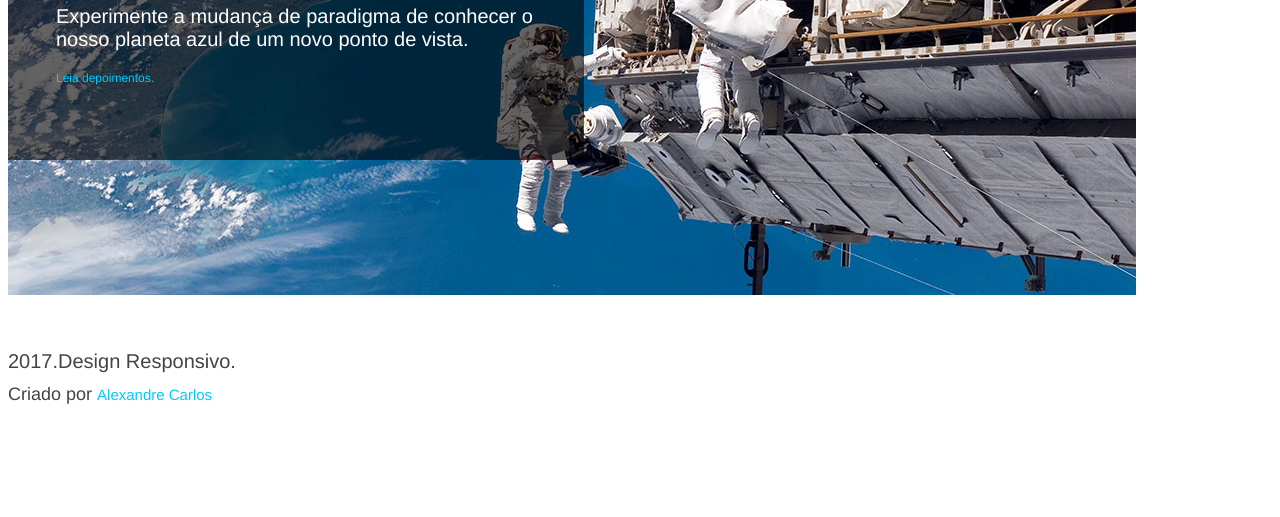
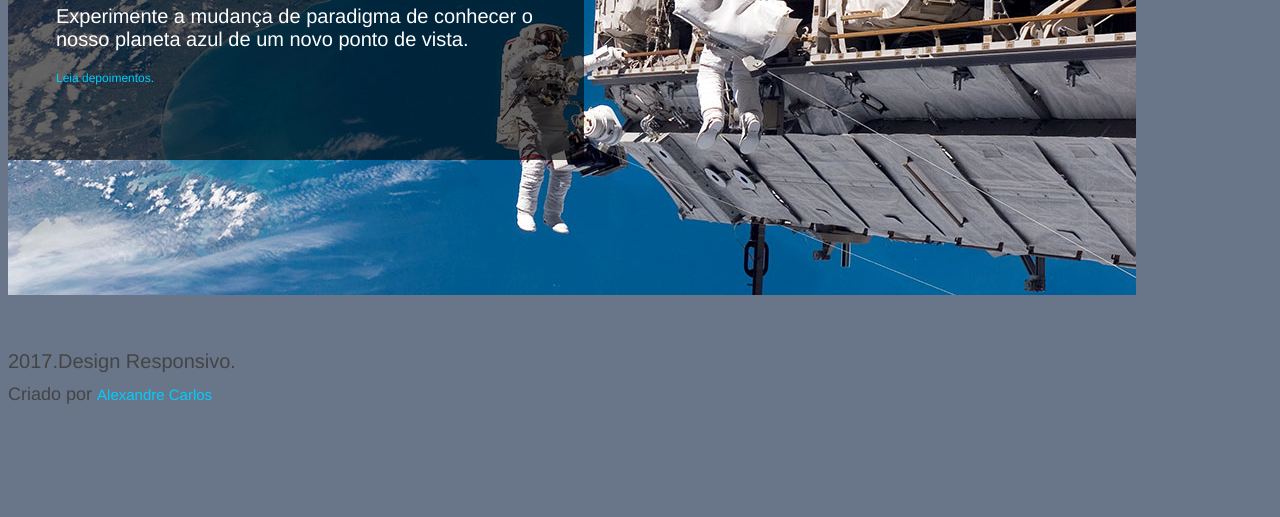
Before and after one commit to alecarlosjesus/toasters, a plain HTML site: page index.html in a window 1280 px wide. Shown: the part 283-800 px from the top of the page. Drawn offline with Linux system fonts and the light colour scheme.

Commit message:
backGround:gray

```diff
--- a/css/estilo.css
+++ b/css/estilo.css
@@ -8,6 +8,7 @@ body{
   font-size: 12px;
   font-family: 'Helvetica Neue', 'Helvetica', Arial, sans-serif;
   color: #444;
+  background-color: #69768a;
 }
 /*Para a classe container determine os seguintes estilos:
 |Largura máxima de 1128px.
```
